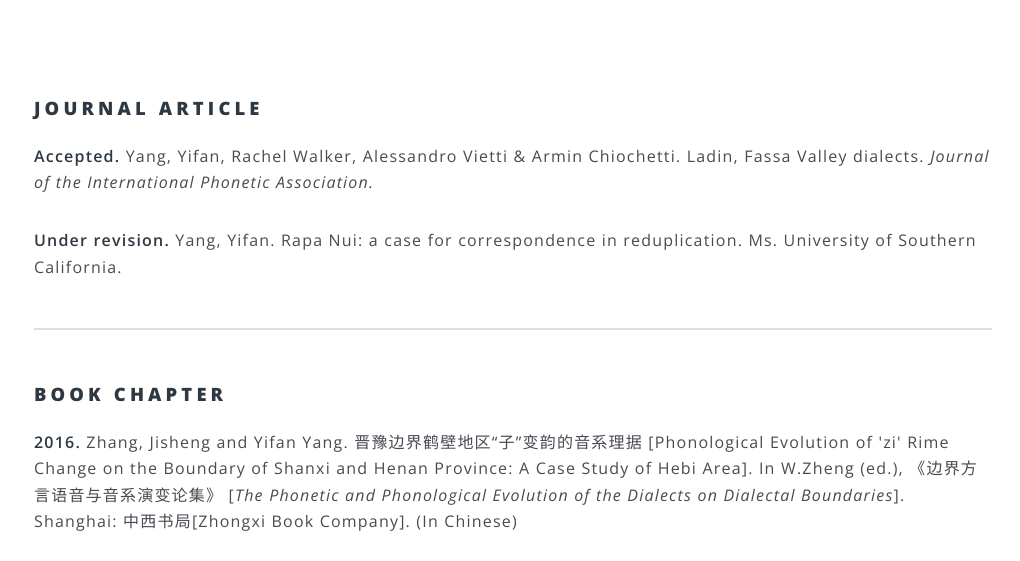
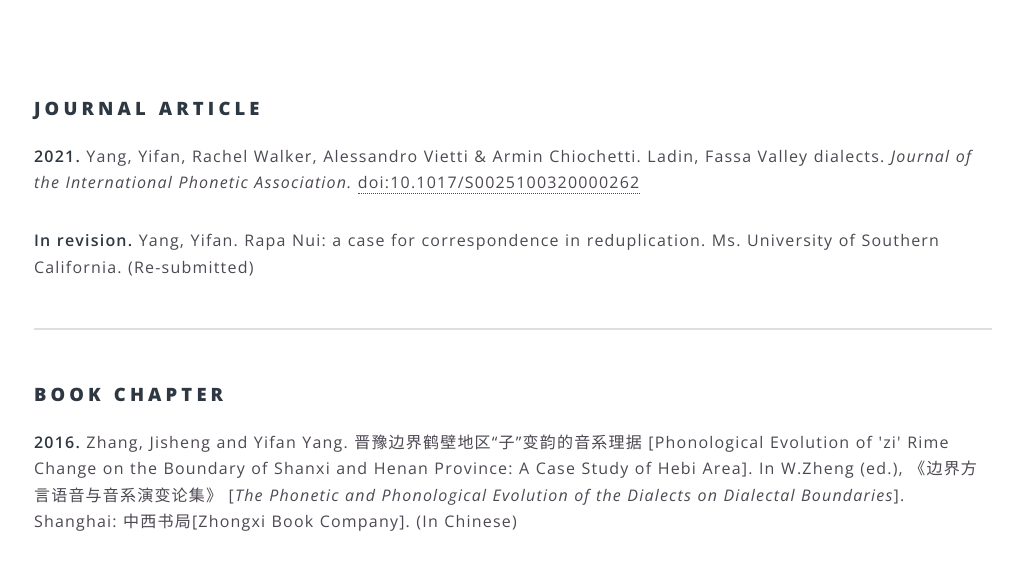
Before and after one commit to MuxuanHe/MuxuanHe, a Jekyll site: the page built from 2Papers.html, in a window 1280 px wide and 900 px high, cut to the strip 339-900 px from the top of the window. Shown: the whole strip, without its empty margins (127-1147 px from the left). Built offline with Jekyll 4.4.1, drawn with Linux system fonts in a browser that asks for light colours.

Commit message:
updated cv

```diff
--- a/2Papers.html
+++ b/2Papers.html
@@ -15,11 +15,12 @@ title: Papers and Presentations
 					<h3>Journal Article</h3>
 				</header>
 
-				<p><b>Accepted.</b> Yang, Yifan, Rachel Walker, Alessandro Vietti & Armin Chiochetti.
-					Ladin, Fassa Valley dialects. <i>Journal of the International Phonetic Association.</i></p>
+				<p><b>2021.</b> Yang, Yifan, Rachel Walker, Alessandro Vietti & Armin Chiochetti.
+					Ladin, Fassa Valley dialects. <i>Journal of the International Phonetic Association.</i>
+					<a href="http://dx.doi.org/10.1017/S0025100320000262">doi:10.1017/S0025100320000262</a></p>
 
-				<p><b>Under revision.</b> Yang, Yifan. Rapa Nui: a case for correspondence in reduplication.
-					Ms. University of Southern California.</p>
+				<p><b>In revision.</b> Yang, Yifan. Rapa Nui: a case for correspondence in reduplication.
+					Ms. University of Southern California. (Re-submitted)</p>
 			</section>
 
 			<hr />
--- a/4CV.html
+++ b/4CV.html
@@ -13,8 +13,7 @@ title: Curriculum Vitae
 			<div class="10u">
 
 				<section>
-					<h3>Downloadable CV</h3>
-					<p>Download my CV <a href="/CV/CV_Yifan Yang.pdf">here</a> (November 2020).</p>
+					<p>Download my CV <a href="/CV/CV_Yifan Yang.pdf">here</a> (February 2021).</p>
 				</section>
 				<iframe src="/CV/CV_Yifan Yang.pdf" width="100%" height="1000px"></iframe>
 
```
Also changed, not shown: 1 other file.
